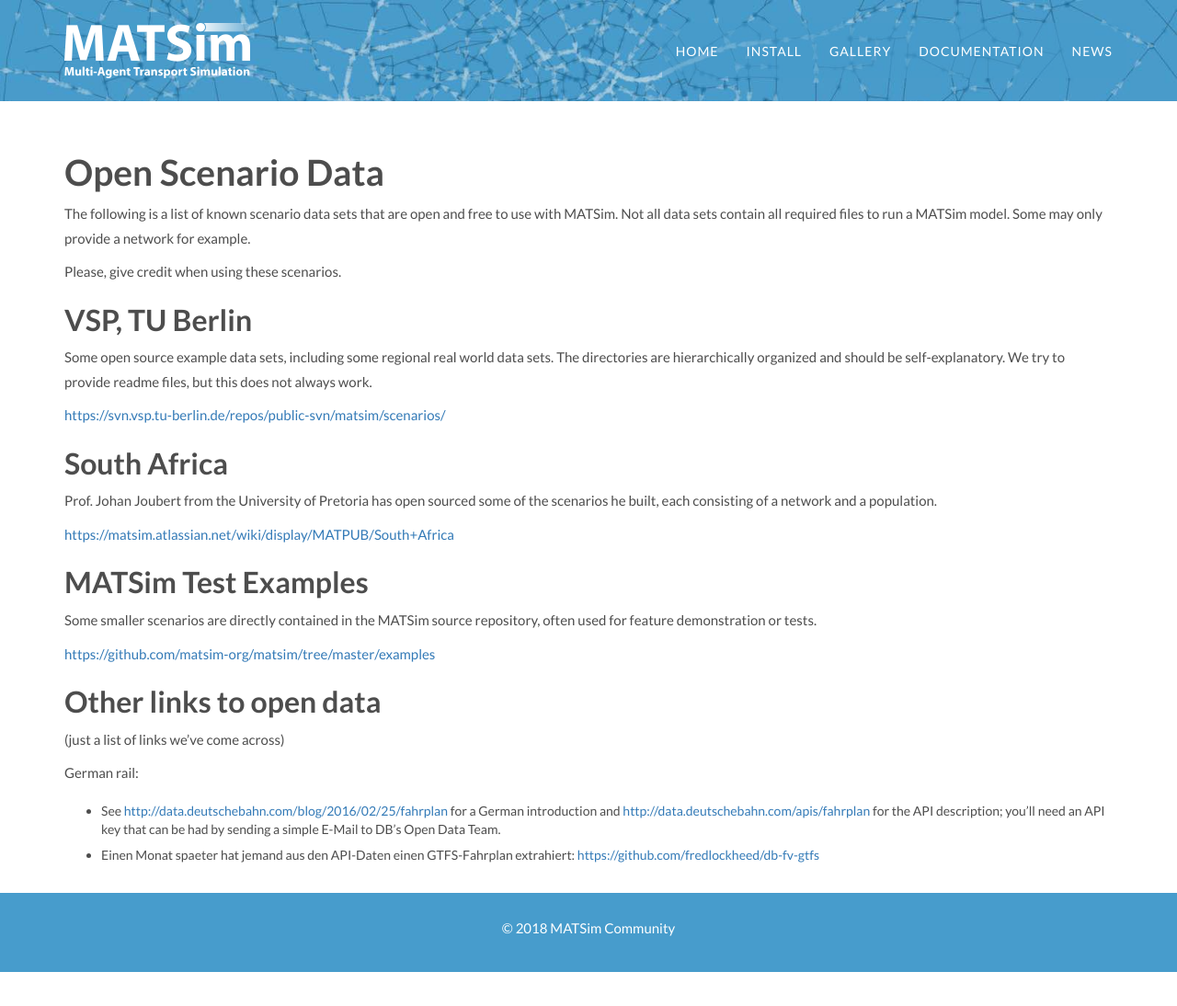
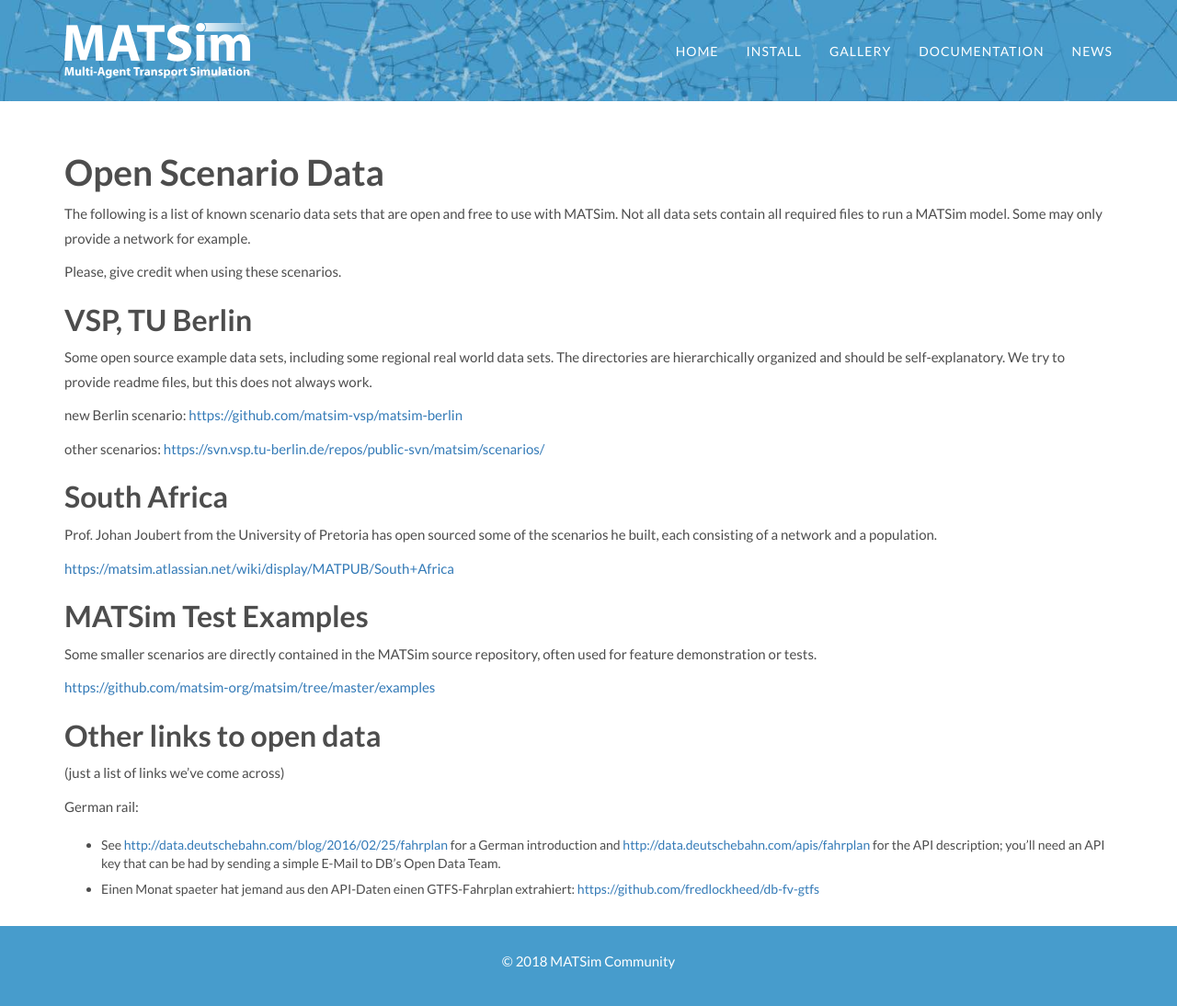
Before and after one commit to matsim-org/jekyll-website, a Jekyll site: the page built from open-scenario-data.md, in a window 1280 px wide and 1094 px high. Shown: the whole window at 92% size. Built offline with Jekyll 4.4.1, drawn with Linux system fonts in a browser that asks for light colours; some web fonts are replaced; our own code applies the rules of GitHub Pages for plain Markdown files.

Commit message:
Add link to the new Berlin scenario
The new Berlin scenario is really hard to find using google/... and there is no link from the matsim website, but it's a public repository anyway, not sure why it is hidden. What about matsim-san-francisco?

```diff
--- a/open-scenario-data.md
+++ b/open-scenario-data.md
@@ -14,6 +14,10 @@
 
 Some open source example data sets, including some regional real world data sets. The directories are hierarchically organized and should be self-explanatory. We try to provide readme files, but this does not always work.
 
+new Berlin scenario:
+<https://github.com/matsim-vsp/matsim-berlin>
+
+other scenarios:
 <https://svn.vsp.tu-berlin.de/repos/public-svn/matsim/scenarios/>
 
 South Africa
```
